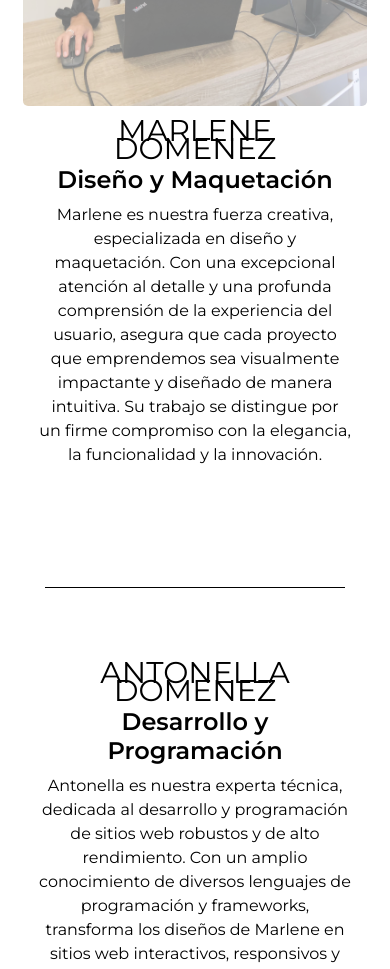
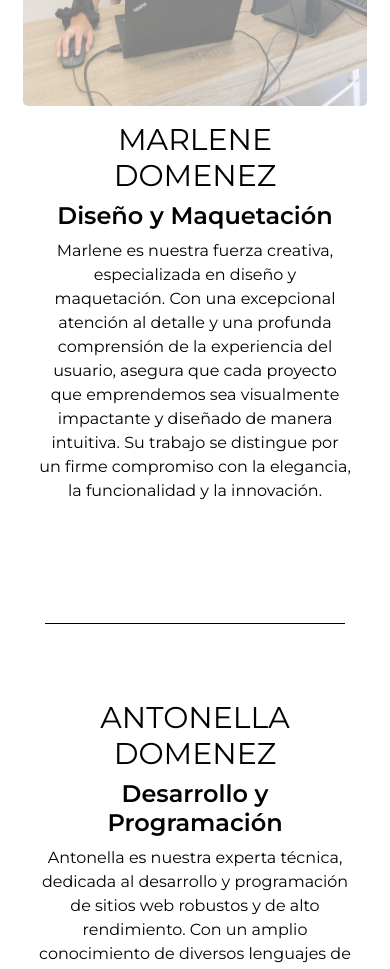
Before and after one commit to antonelladomenez/fancyITSolutions, a React (Create React App) app: page /about-us in a window 390 px wide. Shown: the part 2380-3349 px from the top of the page. Built offline with nearby package versions, Linux system fonts and the light colour scheme; a web font is replaced by a local one.

Commit message:
modificando responsive parte 2

```diff
--- a/src/styles/aboutUs.css
+++ b/src/styles/aboutUs.css
@@ -115,6 +115,10 @@
   .subtitlesAboutUs{
     text-align: center;
   }
+  .aboutUs .card-title{
+    line-height: 1.2;
+
+  }
 }
 
 @keyframes slideInFromRight {
```
Also changed, not shown: 5 other files (tests, documents, lock files or other folders).
